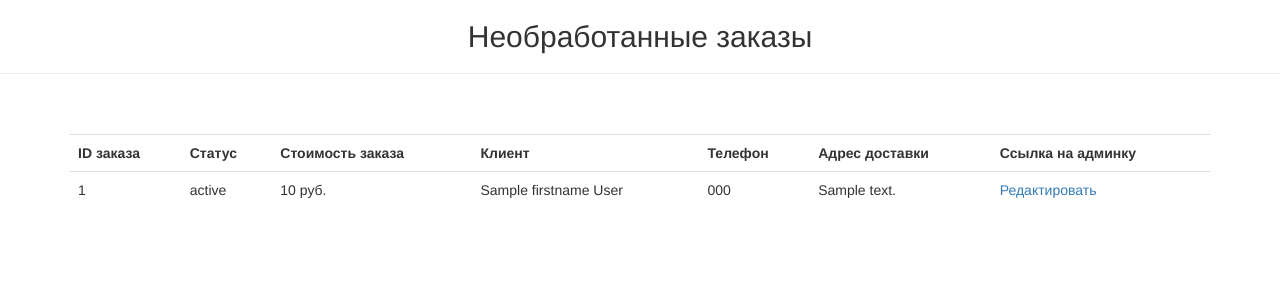
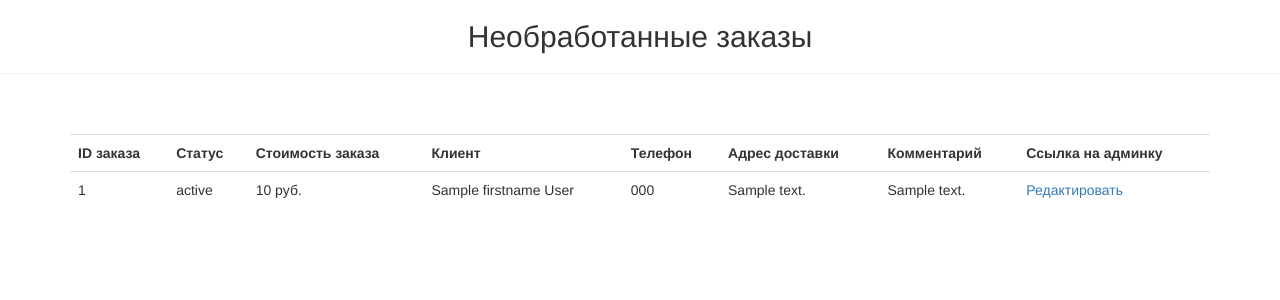
Before and after one commit to OttoAndrey/devman_django_lesson2, a Django app: template restaurateur/templates/order_items.html in a window 1280 px wide. Shown: the part 52-352 px from the top of the page. Run offline with Django 3.2, Linux system fonts and the light colour scheme; the template is opened without the code that fills it: most values are stand-ins (such as "Sample title", 1, 10 or a date in 2020); some libraries are stand-ins or nearby versions.

Commit message:
Add comment field to Order model

```diff
--- a/foodcartapp/models.py
+++ b/foodcartapp/models.py
@@ -86,7 +86,8 @@ class Order(models.Model):
     lastname = models.CharField('фамилия', max_length=50)
     phonenumber = models.CharField('мобильный номер', max_length=11)
     address = models.CharField('адрес', max_length=100)
-    status = models.CharField(max_length=2, choices=STATUSES, default='1')
+    status = models.CharField('статус', max_length=2, choices=STATUSES, default='1')
+    comment = models.TextField('комментарий', blank=True)
 
     def get_total_price(self):
         return self.items.all().aggregate(Sum('price'))['price__sum']
--- a/restaurateur/templates/order_items.html
+++ b/restaurateur/templates/order_items.html
@@ -19,6 +19,7 @@
       <th>Клиент</th>
       <th>Телефон</th>
       <th>Адрес доставки</th>
+      <th>Комментарий</th>
       <th>Ссылка на админку</th>
     </tr>
 
@@ -30,6 +31,7 @@
         <td>{{ item.firstname}} {{ item.lastname }}</td>
         <td>{{ item.phonenumber }}</td>
         <td>{{ item.address }}</td>
+        <td>{{ item.comment }}</td>
         <td>
           <a href="{{ item.get_admin_change_url }}?next={{ request.get_full_path|urlencode }}">Редактировать</a>
         </td>
```
Also changed, not shown: foodcartapp/migrations/0042_auto_20201011_2143.py (added).
